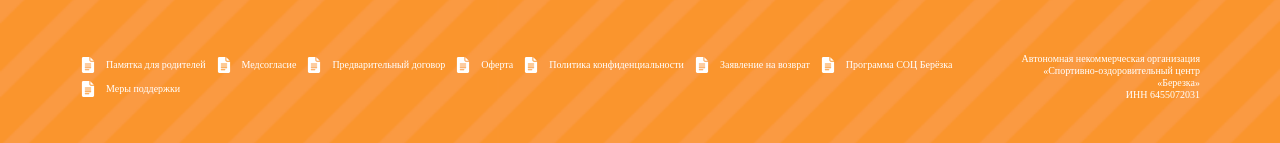
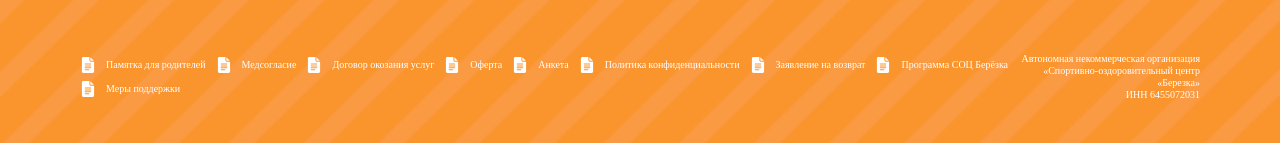
Before and after one commit to Amalthea-code/birch, a Vue app: page / in a window 1280 px wide. Shown: the part 4898-5041 px from the top of the page. Built offline with nearby package versions, Linux system fonts and the light colour scheme; no server answers; a web font is replaced by a local one; what vue-the-mask would draw is missing.

Commit message:
release v1

```diff
--- a/src/components/TheFooter.vue
+++ b/src/components/TheFooter.vue
@@ -48,8 +48,9 @@
         <div class="footer__info-docs-box">
           <a class="footer__info-doc" target="_blank" href="https://drive.google.com/file/d/1aXEdluLKFMNgdgH5QwjwznySvlsXZXuN/view"><doc/> Памятка для родителей</a>
           <a class="footer__info-doc" target="_blank" href="https://drive.google.com/file/d/1YMLf64ALddnS5jX1RCW4FLIW4BBRO07X/view"><doc/> Медсогласие</a>
-          <a class="footer__info-doc" target="_blank" href="https://drive.google.com/file/d/1PjHdAT07xJCjJ7e2_isf0cju0-pX5crS/view"><doc/> Предварительный договор</a>
+          <a class="footer__info-doc" target="_blank" href="https://drive.google.com/file/d/1PjHdAT07xJCjJ7e2_isf0cju0-pX5crS/view"><doc/> Договор окозания услуг</a>
           <a class="footer__info-doc" target="_blank" href="https://drive.google.com/file/d/1zwmXqUc5eR8Ll80irgH11Jxym-gynwKa/view"><doc/> Оферта</a>
+          <a class="footer__info-doc" target="_blank" href="https://drive.google.com/file/d/1B0XxfxdY9JYtG6GEaQafvMOu_EdKm-rL/view"><doc/> Анкета</a>
           <a class="footer__info-doc" target="_blank" href="https://drive.google.com/file/d/1G0F96Or4EWSIJ8QYkfW8OXj8XJlTxGG8/view"><doc/> Политика конфиденциальности</a>
           <a class="footer__info-doc" target="_blank" href="https://drive.google.com/file/d/1Alt6UEiJEraBA2NFIga1amoZmRciTmIn/view"><doc/> Заявление на возврат</a>
           <a class="footer__info-doc" target="_blank" href="https://drive.google.com/file/d/1nXWsr1kL6cPM38sm9Ul4x-2L9kFim0oI/view"><doc/> Программа СОЦ Берёзка</a>
--- a/src/store/modules/profile.js
+++ b/src/store/modules/profile.js
@@ -70,10 +70,9 @@ export default {
       }).then((response) => {
         return response.json()
       }).then((data) => {
-        if (data.jwt) {
-          commit('SET_ANSWER', 'succes')
+        if (data.id) {
+          commit('SET_ANSWER', 'succes reg')
         }
-        console.log(data)
         if (data.error.message === 'Email is already taken') {
           commit('SET_ANSWER', 'mailerr')
         }
--- a/src/views/answerPage.vue
+++ b/src/views/answerPage.vue
@@ -12,7 +12,9 @@
       <span class="answer-page__logo-right" />
     </div>
     <div class="answer-page__title">
+
       <span v-if="GET_ANSWER === 'expect'">Ожидаем ответ...</span>
+      <span v-if="GET_ANSWER === 'succes reg'">Вам на почту отправлено письмо с подтверждением регистрации</span>
       <span v-if="GET_ANSWER === 'succes' && mode === 'reg'">Личный кабинет<br /> успешно создан</span>
       <span v-if="GET_ANSWER === 'mailerr' && mode === 'reg'">Пользователь с&nbsp;таким email уже&nbsp;существует</span>
       <span v-if="GET_ANSWER === 'succes' && mode === 'mail'">Письмо отправлено на почту</span>
```
